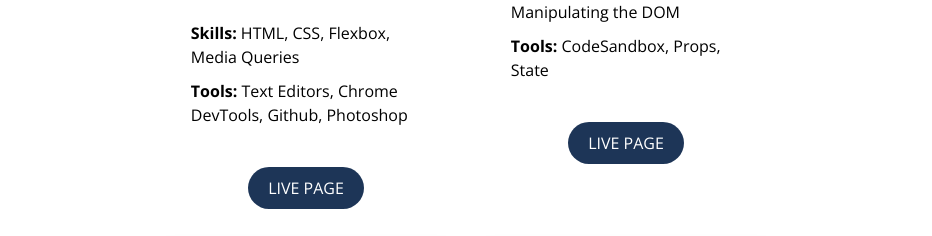
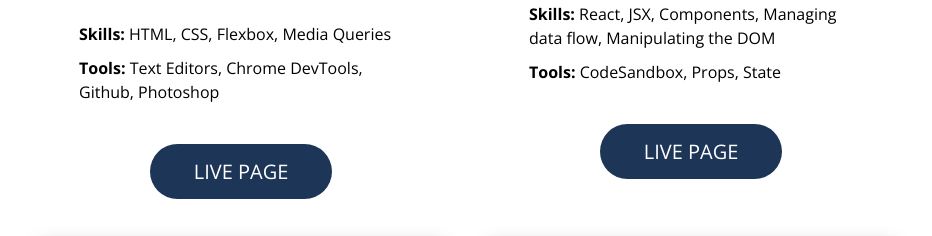
Before and after one commit to PTroyP/portfolio_site, a website built with Parcel: page index.html in a window 1280 px wide. Shown: the part 1152-1388 px from the top of the page, without its empty margins (174-1106 px from the left). Built offline with nearby package versions, Linux system fonts and the light colour scheme; a web font is replaced by a local one.

Commit message:
Updated for ipad pro

```diff
--- a/css/main.css
+++ b/css/main.css
@@ -250,11 +250,12 @@
 }
 
 .project-link {
+  font-size: 1.125rem;
   text-decoration: none;
   background-color: #1D3557;
   color:#fff;
   border-radius: 500px;
-  padding: 0.75em 1.25em;
+  padding: 1rem 2.75rem;
   text-transform: uppercase;
   margin-top: 10px;
   margin-bottom: 40px;
@@ -633,13 +634,28 @@
   }
 }
 
+
+@media only screen and (min-width: 1024px) {
+  .content-wrapper {
+    max-width: 900px;
+  }
+  .project-link {
+    font-size: 1.25rem;
+  }
+  .about-info h2 {
+    font-size: 3.5rem;
+  }
+  .about-info h3 {
+    font-size: 1.5rem;
+  }
+}
+
 @media print,
   (-webkit-min-device-pixel-ratio: 1.25),
   (min-resolution: 1.25dppx),
   (min-resolution: 120dpi) {
   /* Style adjustments for high resolution devices */
 }
-
 /* ==========================================================================
    Print styles.
    Inlined to avoid the additional HTTP request:
```
